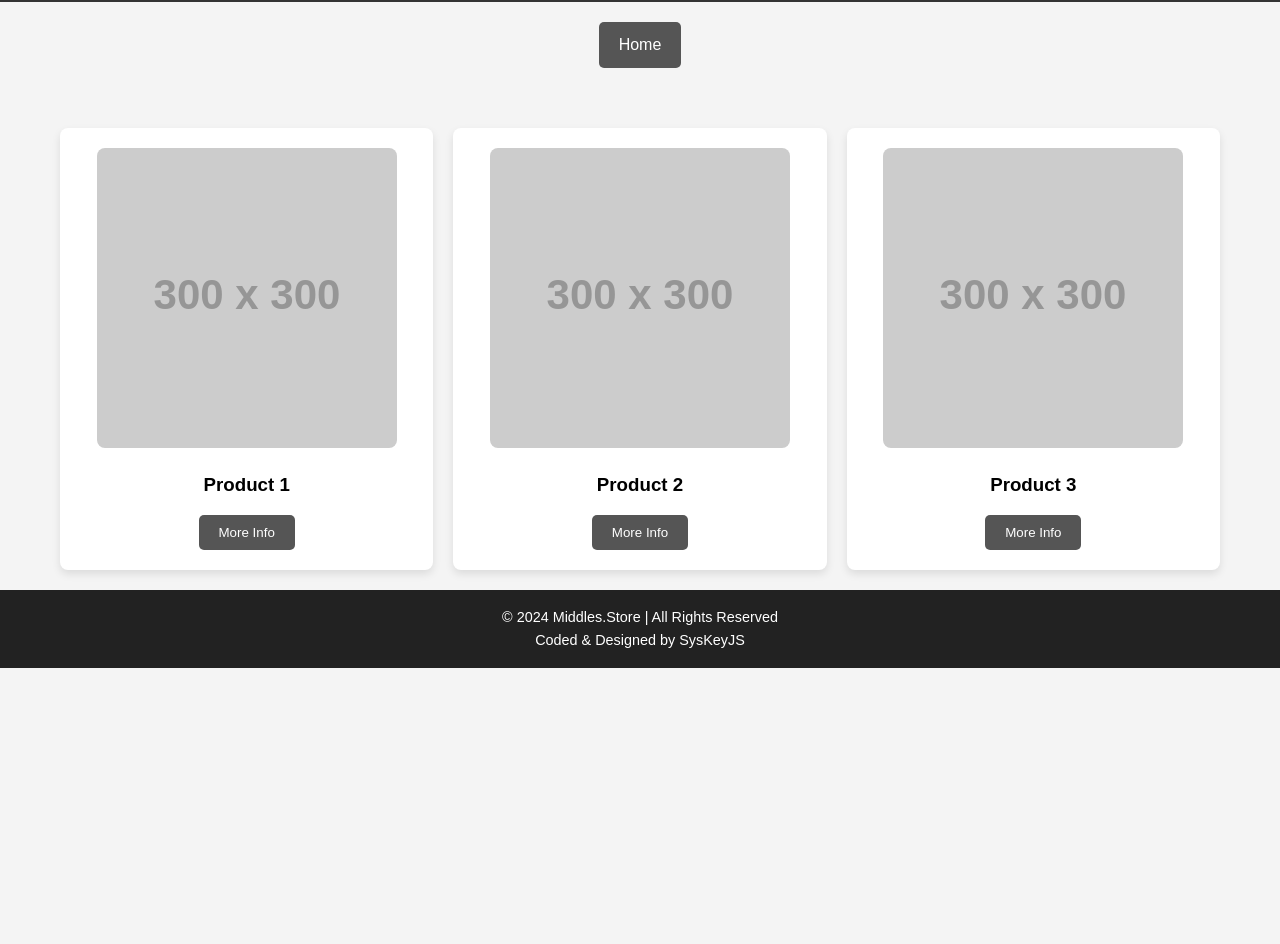
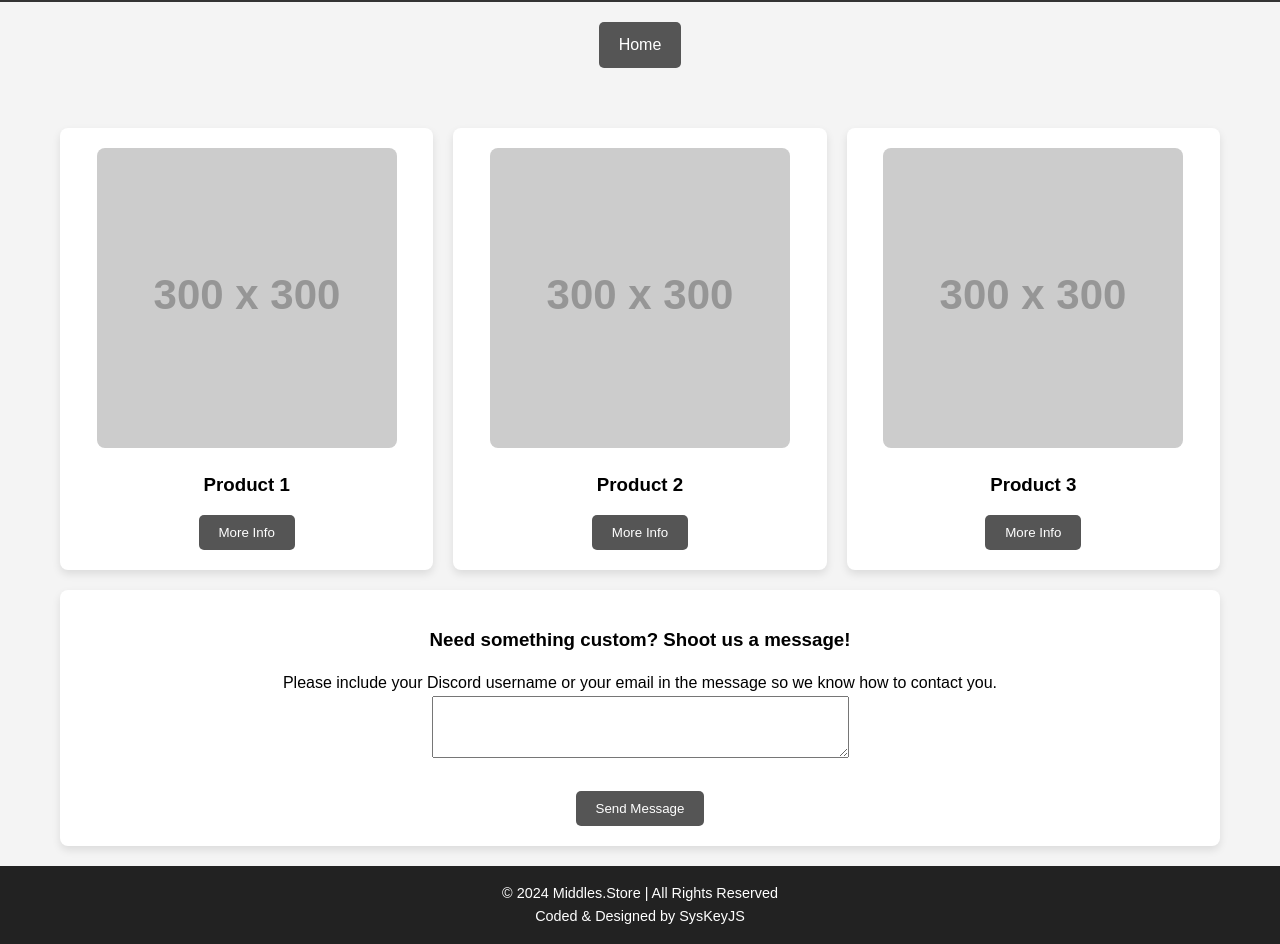
Before and after one commit to notmiddles/middles.store, a plain HTML site: page index.html in a window 1280 px wide. Shown: the part 81-1025 px from the top of the page. Before the commit the page ends 800 px from the top, so only its background shows below. Drawn offline with Linux system fonts and the light colour scheme; placeholder pictures from the web are drawn by us.

Commit message:
Commit #4 11-11-24 10:05:32
Added a feature to send a message to Discord to contact sales rep.

```diff
--- a/assets/basefiles/script.js
+++ b/assets/basefiles/script.js
@@ -7,3 +7,39 @@ function openModal(productId) {
   function closeModal(productId) {
     document.getElementById(productId).style.display = 'none';
   }
+
+  // Discord Webhook Functionality
+  const webhookUrl = 'YOUR_DISCORD_WEBHOOK_URL'; // Replace with your actual webhook URL
+
+  // Function to send the message to Discord webhook
+  function sendToDiscord() {
+    const message = document.getElementById('userMessage').value;
+
+    if (message.trim() === '') {
+      alert('Please enter a message!');
+      return;
+    }
+
+    // Prepare payload to send
+    const payload = {
+      content: message
+    };
+
+    // Send the message via a POST request
+    fetch(webhookUrl, {
+      method: 'POST',
+      headers: {
+        'Content-Type': 'application/json'
+      },
+      body: JSON.stringify(payload)
+    })
+    .then(response => response.json())
+    .then(data => {
+      alert('Message sent to Discord!');
+      document.getElementById('userMessage').value = ''; // Clear the input after sending
+    })
+    .catch(error => {
+      console.error('Error sending message:', error);
+      alert('Failed to send the message.');
+    });
+  }
--- a/assets/basefiles/style.css
+++ b/assets/basefiles/style.css
@@ -93,6 +93,12 @@
     background-color: #888;
 }
 
+/* New "full-width" style for the product box */
+.product-box.full-width {
+    grid-column: span 3; /* Span all 3 columns */
+    text-align: center;
+}
+
 /* Modal styling */
 .modal {
     display: none;
--- a/index.html
+++ b/index.html
@@ -8,7 +8,6 @@
 
   <!-- Link to the CSS file -->
   <link rel="stylesheet" href="assets/basefiles/style.css">
-
 </head>
 
 <body>
@@ -41,6 +40,14 @@
         <img src="https://via.placeholder.com/300" alt="Product 3">
         <h3>Product 3</h3>
         <button class="info-btn" onclick="openModal('product3')">More Info</button>
+      </div>
+
+      <!-- New Product Box with Discord Input -->
+      <div class="product-box full-width">
+        <h3>Need something custom? Shoot us a message!</h3>
+        <p>Please include your Discord username or your email in the message so we know how to contact you.</p>
+        <textarea id="userMessage" rows="4" cols="50"></textarea><br><br>
+        <button class="info-btn" onclick="sendToDiscord()">Send Message</button>
       </div>
 
     </section>
```
Lines whose indentation alone changed are shown as unchanged.
